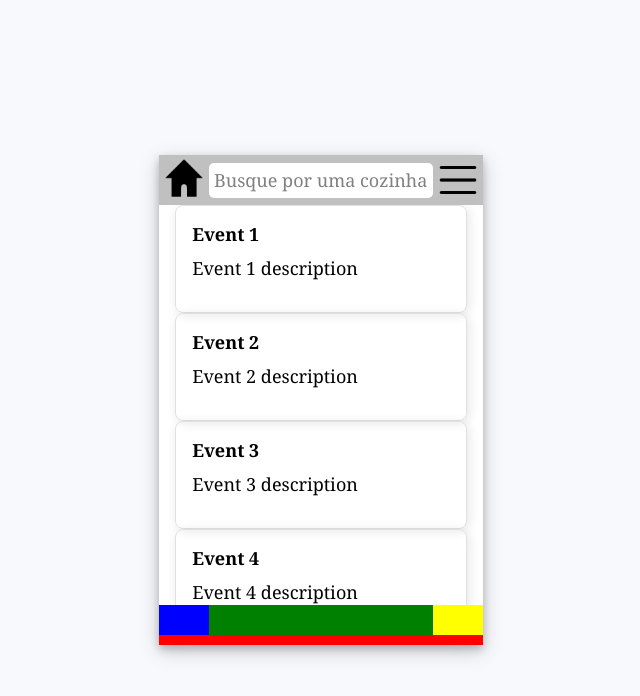
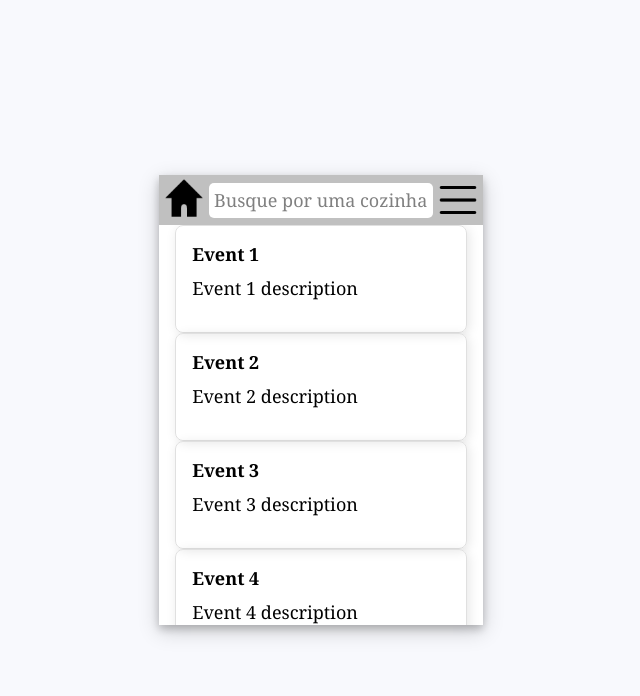
Before and after one commit to izaias-saturnino/tf-engenharia-software, a React (Create React App) app in the folder client-app/: page / in a window 1280 px wide. Shown: the top 696 px of the page, without its empty margins (319-959 px from the left). Built offline with nearby package versions, Linux system fonts and the light colour scheme.

Commit message:
Removed a few debugging lines

```diff
--- a/client-app/src/routes/Home.js
+++ b/client-app/src/routes/Home.js
@@ -11,12 +11,6 @@ const Content = (props) => {
         <div>
             <UpperMenu/>
             <EventsList/>
-
-            <div className="bar">
-                <div className="bar-a"/>
-                <div className="bar-b"/>
-                <div className="bar-c"/>
-            </div>
         </div>
     )
 }
```
